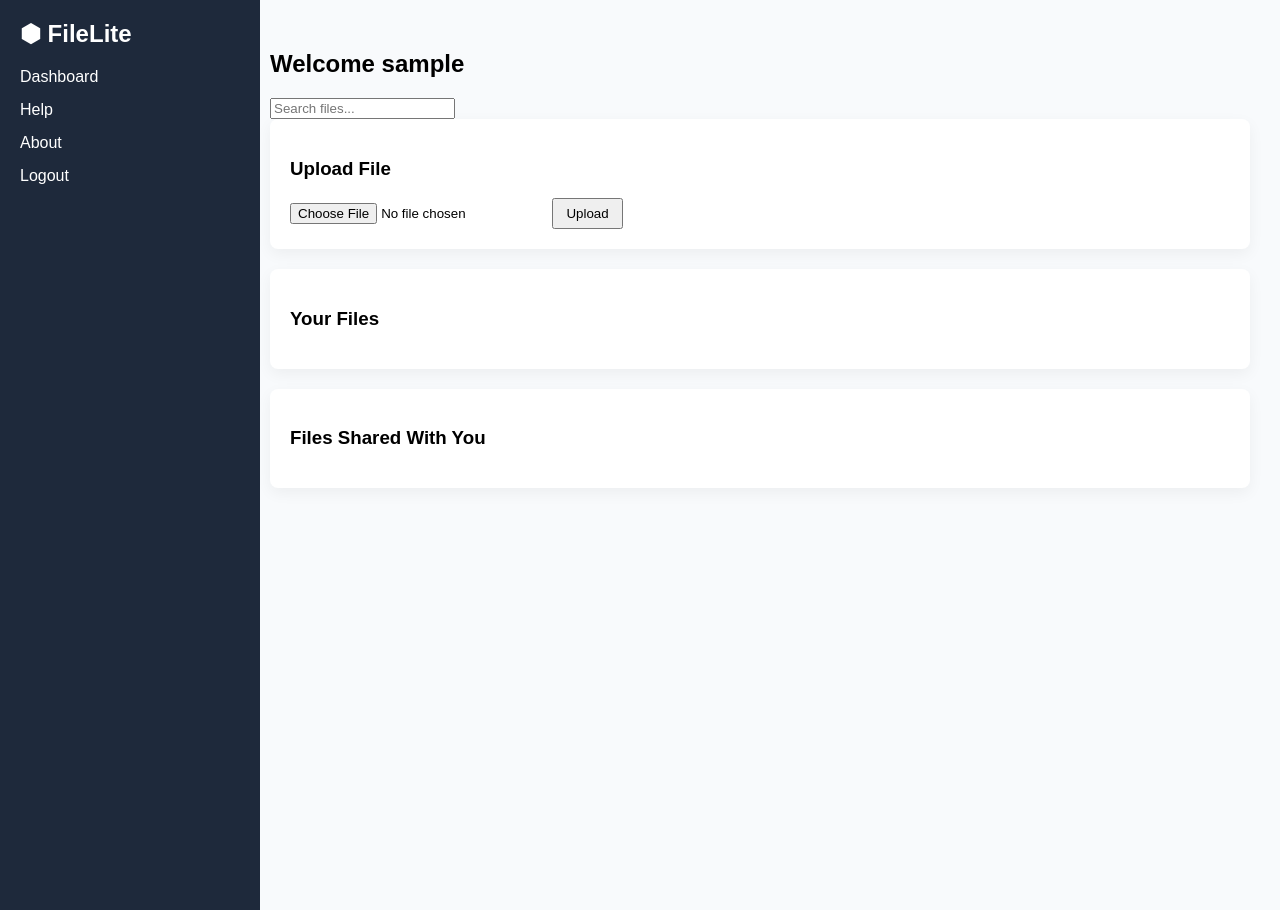
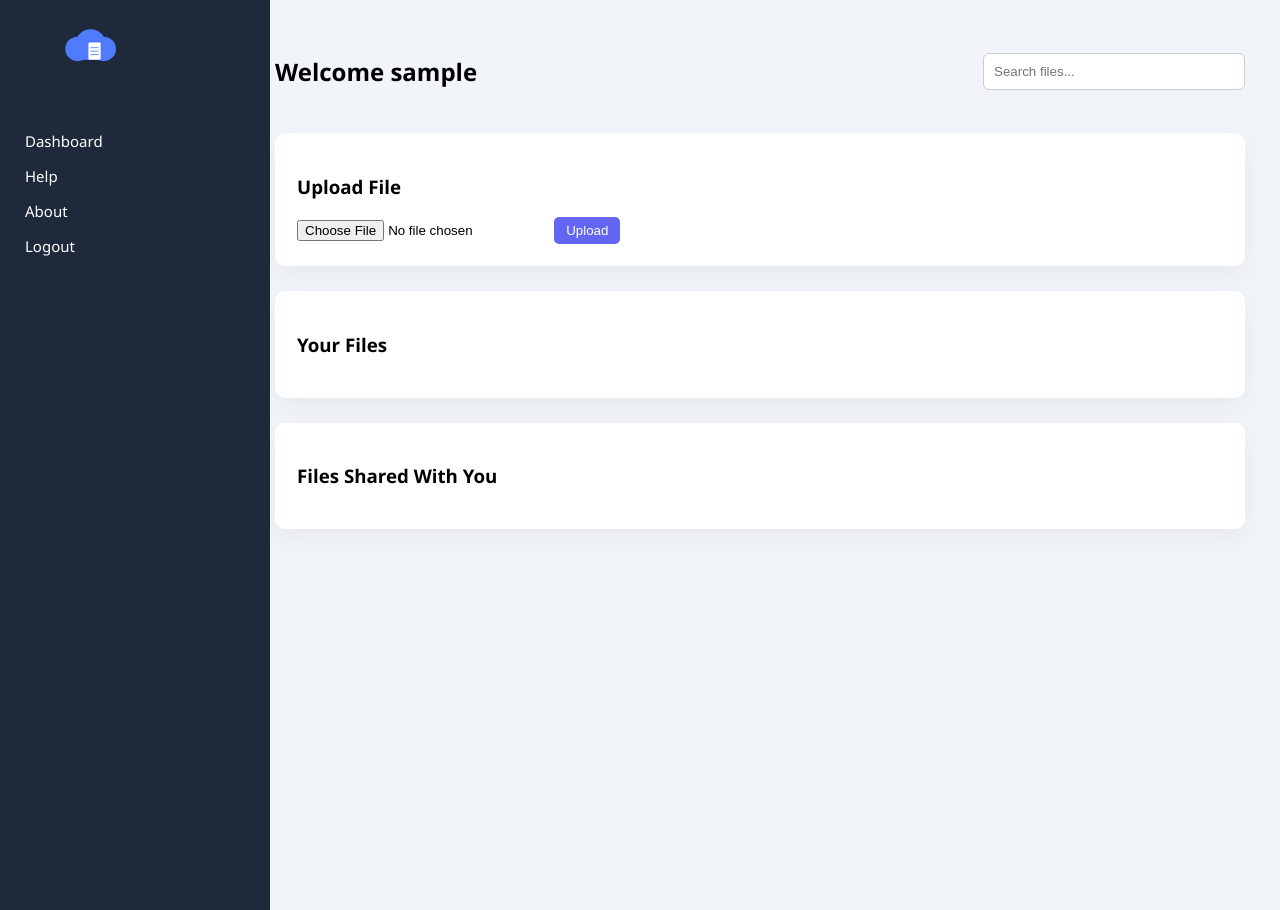
Before and after one commit to karthiksaide/secure-file-sharing, a Flask app: page /dashboard in a window 1280 px wide. Run offline with Flask 3, Linux system fonts and the light colour scheme; the visitor is signed in with stand-in values (Sample User, id 1); data that the repository does not hold is empty.

Commit message:
FileLite premium login UI

```diff
--- a/templates/index.html
+++ b/templates/index.html
@@ -9,9 +9,11 @@
 
 body{
 margin:0;
-font-family:Arial;
-background:#f8fafc;
+font-family:Segoe UI, Arial;
+background:#f1f5f9;
 }
+
+/* Sidebar */
 
 .sidebar{
 width:220px;
@@ -19,11 +21,12 @@ height:100vh;
 background:#1e293b;
 color:white;
 position:fixed;
-padding:20px;
+padding:25px;
 }
 
-.sidebar h2{
-margin-top:0;
+.sidebar img{
+width:140px;
+margin-bottom:25px;
 }
 
 .sidebar a{
@@ -31,24 +34,88 @@ display:block;
 color:white;
 text-decoration:none;
 margin:15px 0;
+font-size:15px;
 }
+
+.sidebar a:hover{
+color:#a5b4fc;
+}
+
+
+/* Main area */
 
 .main{
 margin-left:240px;
-padding:30px;
+padding:35px;
 }
+
+/* Header */
+
+.topbar{
+display:flex;
+justify-content:space-between;
+align-items:center;
+margin-bottom:25px;
+}
+
+.search{
+padding:10px;
+width:240px;
+border:1px solid #ccc;
+border-radius:6px;
+}
+
+
+/* Cards */
 
 .card{
 background:white;
-padding:20px;
-margin-bottom:20px;
-border-radius:8px;
-box-shadow:0 5px 15px rgba(0,0,0,0.05);
+padding:22px;
+border-radius:10px;
+box-shadow:0 8px 25px rgba(0,0,0,0.05);
+margin-bottom:25px;
+}
+
+
+/* File list */
+
+.file{
+padding:12px;
+border-bottom:1px solid #eee;
+}
+
+.file:last-child{
+border:none;
+}
+
+.file b{
+font-size:15px;
+}
+
+.file small{
+color:#64748b;
+}
+
+.actions{
+margin-top:6px;
 }
 
 button{
 padding:6px 12px;
-margin-left:5px;
+margin-right:6px;
+border:none;
+background:#6366f1;
+color:white;
+border-radius:5px;
+cursor:pointer;
+}
+
+button:hover{
+background:#4f46e5;
+}
+
+select{
+padding:5px;
 }
 
 </style>
@@ -60,8 +127,8 @@ function searchFiles(){
 let input=document.getElementById("search").value.toLowerCase();
 let rows=document.querySelectorAll(".file");
 
-rows.forEach(r=>{
-r.style.display=r.innerText.toLowerCase().includes(input)?"":"none";
+rows.forEach(row=>{
+row.style.display=row.innerText.toLowerCase().includes(input)?"":"none";
 })
 
 }
@@ -74,7 +141,7 @@ r.style.display=r.innerText.toLowerCase().includes(input)?"":"none";
 
 <div class="sidebar">
 
-<h2>⬢ FileLite</h2>
+<img src="/static/filelite-logo.svg">
 
 <a href="/dashboard">Dashboard</a>
 <a href="/help">Help</a>
@@ -84,11 +151,22 @@ r.style.display=r.innerText.toLowerCase().includes(input)?"":"none";
 </div>
 
 
+
 <div class="main">
+
+<div class="topbar">
 
 <h2>Welcome {{user}}</h2>
 
-<input id="search" placeholder="Search files..." onkeyup="searchFiles()">
+<input
+id="search"
+class="search"
+placeholder="Search files..."
+onkeyup="searchFiles()"
+>
+
+</div>
+
 
 <div class="card">
 
@@ -105,6 +183,7 @@ r.style.display=r.innerText.toLowerCase().includes(input)?"":"none";
 </div>
 
 
+
 <div class="card">
 
 <h3>Your Files</h3>
@@ -119,14 +198,14 @@ r.style.display=r.innerText.toLowerCase().includes(input)?"":"none";
 
 <small>Uploaded: {{file.created_at}}</small>
 
-<br>
+<div class="actions">
 
-<a href="/download/{{file.filename}}">Download</a>
+<a href="/download/{{file.filename}}">
+<button>Download</button>
+</a>
 
 <form action="/delete/{{file.filename}}" method="POST" style="display:inline">
-
 <button>Delete</button>
-
 </form>
 
 <form action="/share/{{file.filename}}" method="POST" style="display:inline">
@@ -147,11 +226,12 @@ r.style.display=r.innerText.toLowerCase().includes(input)?"":"none";
 
 </div>
 
-<hr>
+</div>
 
 {% endfor %}
 
 </div>
+
 
 
 <div class="card">
@@ -160,13 +240,21 @@ r.style.display=r.innerText.toLowerCase().includes(input)?"":"none";
 
 {% for f in shared_files %}
 
-<div>
+<div class="file">
 
 <b>{{f.filename}}</b>
 
-from {{f.owner}}
+<br>
 
-<a href="/download/{{f.filename}}">Download</a>
+<small>Owner: {{f.owner}}</small>
+
+<div class="actions">
+
+<a href="/download/{{f.filename}}">
+<button>Download</button>
+</a>
+
+</div>
 
 </div>
 
@@ -174,6 +262,7 @@ from {{f.owner}}
 
 </div>
 
+
 </div>
 
 </body>
```
